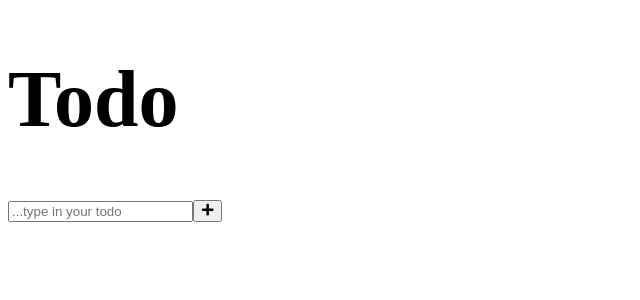
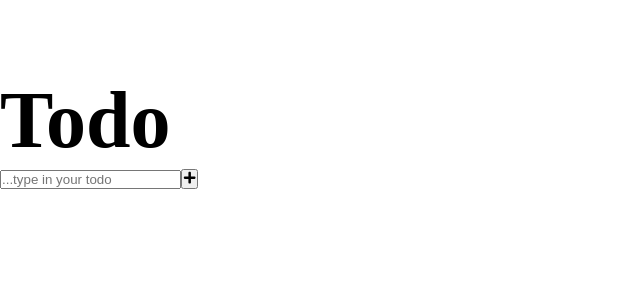
Before and after one commit to RidwanAdebosin/TodoApp, a React (Vite) app in the folder todo-app/: page / in a window 1280 px wide. Shown: the top 300 px of the page, without its empty margins (0-640 px from the left). Built offline with nearby package versions, Linux system fonts and the light colour scheme.

Commit message:
margin added

```diff
--- a/todo-app/src/App.css
+++ b/todo-app/src/App.css
@@ -0,0 +1,8 @@
+*{
+    margin: 0;
+    padding: 0;
+}
+
+body{
+    margin: 75px auto;
+}
--- a/todo-app/src/App.tsx
+++ b/todo-app/src/App.tsx
@@ -2,6 +2,7 @@ import Header from "./components/Header/Header";
 import Input from "./components/Input/Input";
 import Todos from "./components/Todos/Todos";
 import { useReducer } from "react";
+import "./App.css"
 
 interface State {
   todos: {text: string; completed: boolean}[];
--- a/todo-app/src/components/Input/Input.tsx
+++ b/todo-app/src/components/Input/Input.tsx
@@ -1,8 +1,7 @@
-import { FaPlus } from 'react-icons/fa';
+import { FaPlus } from "react-icons/fa";
 import Button from "../Button/Button";
 
 const Input = ({ inputValue, setInputValue, addTodo }) => {
-
   const handleAddTodo = (e) => {
     e.preventDefault();
     if (inputValue.trim()) {
```
